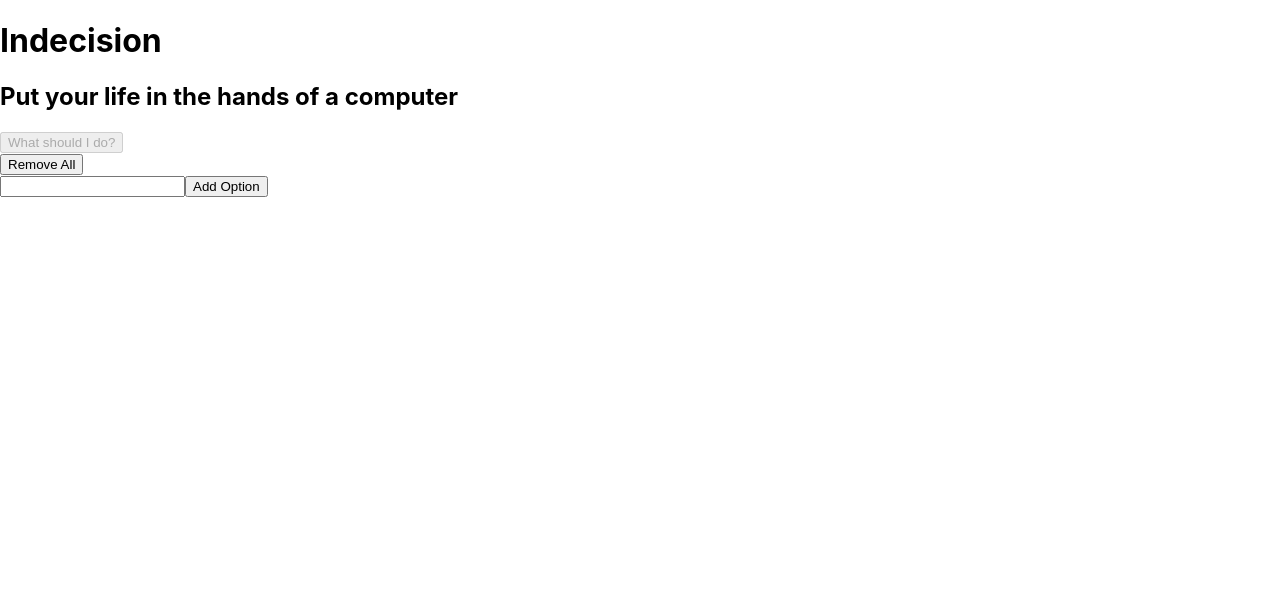
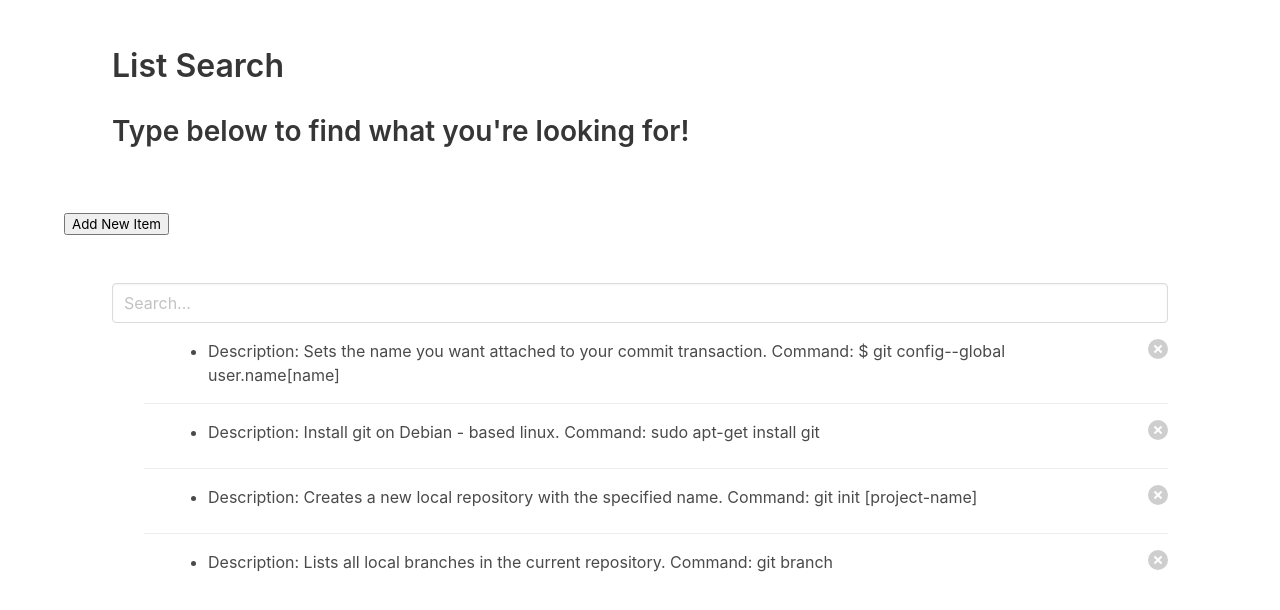
Before and after one commit to coop741/Indecision-App, a React (Create React App) app: page / in a window 1280 px wide. Shown: the top 610 px of the page. Built offline with nearby package versions, Linux system fonts and the light colour scheme.

Commit message:
added search bar before forking code into new app

```diff
--- a/package.json
+++ b/package.json
@@ -3,6 +3,7 @@
   "version": "0.1.0",
   "private": true,
   "dependencies": {
+    "bulma": "^0.7.4",
     "react": "^16.7.0",
     "react-dom": "^16.7.0",
     "react-scripts": "^2.1.8"
--- a/src/App.js
+++ b/src/App.js
@@ -5,6 +5,10 @@ import Action from "./components/Action";
 import Options from "./components/Options";
 import AddOption from "./components/AddOption";
 import Counter from "./components/Counter";
+import List from "./components/List";
+import Media from "./components/Media";
+
+import "bulma/css/bulma.css";
 
 class App extends Component {
   constructor(props) {
@@ -43,7 +47,8 @@ class App extends Component {
       return "This option already exists";
     } else {
       this.setState(prevState => ({
-        options: prevState.options.concat([option])
+        // options: prevState.options.concat([option])
+        options: [option].concat(prevState.options)
       }));
     }
   }
@@ -56,13 +61,20 @@ class App extends Component {
   }
 
   render() {
-    const title = "Indecision";
-    const subtitle = "Put your life in the hands of a computer";
+    const title = "List Search";
+    // // const subtitle = "Put your life in the hands of a computer";
+    const subtitle = "Type below to find what you're looking for!";
 
     return (
-      <div>
+      <div className="content">
+        <div className="container">
+          <section className="section">
             <Header title={title} subtitle={subtitle} />
-        <Action
+          </section>
+            <AddOption handleAddOption={this.handleAddOption} />
+          <section className="section">
+            <List items={this.state.options} delete={this.handleDeleteOption} />
+            {/* <Action
               hasOptions={this.state.options.length > 0}
               handlePick={this.handlePick}
             />
@@ -70,16 +82,21 @@ class App extends Component {
               options={this.state.options}
               handleDeleteOptions={this.handleDeleteOptions}
               handleDeleteOption={this.handleDeleteOption}
-        />
-        <AddOption handleAddOption={this.handleAddOption} />
-        {/* <Counter count={8}/> */}
+            /> */}
+          </section>
+        </div>
       </div>
     );
   }
 }
 
 App.defaultProps = {
-  options: []
+  options: [
+    "Description: Sets the name you want attached to your commit transaction. Command: $ git config--global user.name[name]",
+    "Description: Install git on Debian - based linux. Command: sudo apt-get install git",
+    "Description: Creates a new local repository with the specified name. Command: git init [project-name]",
+    "Description: Lists all local branches in the current repository. Command: git branch"
+  ]
 };
 
 export default App;
--- a/src/components/AddOption.js
+++ b/src/components/AddOption.js
@@ -4,8 +4,11 @@ class AddOption extends Component {
   constructor(props) {
     super(props);
     this.handleAddOption = this.handleAddOption.bind(this);
+    this.showDetails = this.showDetails.bind(this)
+
     this.state = {
-      error: undefined
+      error: undefined,
+      visibility: false
     };
   }
   handleAddOption(e) {
@@ -20,14 +23,31 @@ class AddOption extends Component {
     this.setState(() => ({ error: error }));
   }
 
+  showDetails() {
+    // this.state.click = !this.state.click
+    this.setState(prevState => {
+      return {
+        visibility: !prevState.visibility
+      };
+    });
+    console.log(this.state.visibility);
+  }
+
   render() {
     return (
       <div>
-        {this.state.error && <p>{this.state.error}</p>}
-        <form onSubmit={this.handleAddOption}>
-          <input type="text" name="option" />
-          <button>Add Option</button>
-        </form>
+        <button onClick={this.showDetails}>
+          {this.state.visibility === true ? "Hide" : "Add New Item"}
+        </button>
+        {this.state.visibility && (
+          <div>
+            {this.state.error && <p>{this.state.error}</p>}
+            <form onSubmit={this.handleAddOption}>
+              <input type="text" name="option" className="input" />
+              <button>Add Option</button>
+            </form>
+          </div>
+        )}
       </div>
     );
   }
--- /dev/null
+++ b/src/components/List.js
@@ -0,0 +1,89 @@
+import React, { Component } from "react";
+
+class List extends Component {
+  constructor(props) {
+    super(props);
+    this.state = {
+      filtered: []
+    };
+    this.handleChange = this.handleChange.bind(this);
+  }
+
+  componentDidMount() {
+    this.setState({
+      filtered: this.props.items
+    });
+  }
+
+  componentWillReceiveProps(nextProps) {
+    this.setState({
+      filtered: nextProps.items
+    });
+  }
+
+  handleChange(e) {
+    // Variable to hold the original version of the list
+    let currentList = [];
+    // Variable to hold the filtered list before putting into state
+    let newList = [];
+
+    // If the search bar isn't empty
+    if (e.target.value !== "") {
+      // Assign the original list to currentList
+      currentList = this.props.items;
+
+      // Use .filter() to determine which items should be displayed
+      // based on the search terms
+      newList = currentList.filter(item => {
+        // change current item to lowercase
+        const lc = item.toLowerCase();
+        // change search term to lowercase
+        const filter = e.target.value.toLowerCase();
+        // check to see if the current list item includes the search term
+        // If it does, it will be added to newList. Using lowercase eliminates
+        // issues with capitalization in search terms and search content
+        return lc.includes(filter);
+      });
+    } else {
+      // If the search bar is empty, set newList to original task list
+      newList = this.props.items;
+    }
+    // Set the filtered state based on what our rules added to newList
+    this.setState({
+      filtered: newList
+    });
+  }
+
+  render() {
+    return (
+      <div>
+        <input
+          type="text"
+          className="input"
+          onChange={this.handleChange}
+          placeholder="Search..."
+        />
+        <ul>
+          {this.state.filtered.map(item => (
+            <article className="media">
+              <figure className="media-left" />
+              <div className="media-content">
+                <div className="content">
+                  <li key={item}>
+                    {item} &nbsp;
+                  </li>
+                </div>
+              </div>
+              <div className="media-right">
+                <button className="delete"
+                  onClick={() => this.props.delete(item)}/>
+              </div>
+            </article>
+          ))}
+        </ul>
+      </div>
+    );
+  }
+}
+
+export default List;
--- /dev/null
+++ b/src/components/Media.js
@@ -0,0 +1,25 @@
+import React from "react";
+
+const Media = props => {
+  return (
+    <article className="media">
+      <figure className="media-left" />
+      <div className="media-content">
+        <div className="content">
+          <p>
+            <strong>John Smith</strong> <small>@johnsmith</small>{" "}
+            <small>31m</small>
+            Lorem ipsum dolor sit amet, consectetur adipiscing elit. Proin
+            ornare magna eros, eu pellentesque tortor vestibulum ut. Maecenas
+            non massa sem. Etiam finibus odio quis feugiat facilisis.
+          </p>
+        </div>
+      </div>
+      <div className="media-right">
+        <button className="delete" />
+      </div>
+    </article>
+  );
+};
+
+export default Media;
--- a/src/components/Option.js
+++ b/src/components/Option.js
@@ -5,14 +5,13 @@ const Option = props => {
     <div>
       {props.optionText}
       <button
+        className="delete"
         // props.handleDeleteOption is not called directly, because
         // the event e argument would be passed up instead of the text value
-        onClick={(e) => {
+        onClick={e => {
           props.handleDeleteOption(props.optionText);
         }}
-      >
-        Remove
-      </button>
+      />
     </div>
   );
 };
```
Also changed, not shown: src/components/SinglePage.js (added, +159 -0 lines), 1 other file (tests, documents, lock files or other folders). Lines whose indentation alone changed are shown as unchanged.
